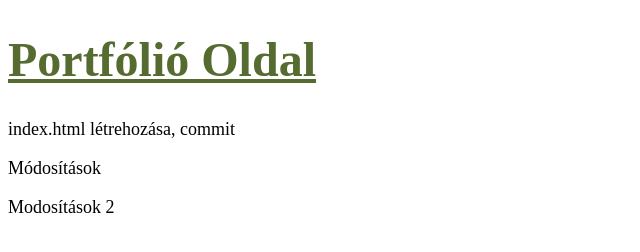
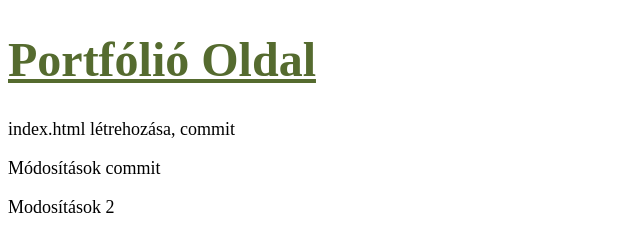
Before and after one commit to Kolyankovszky/PortfolioOldal, a plain HTML site: page index.html in a window 1280 px wide. Shown: the full height of the page, 0-640 px from the left. Drawn offline with Linux system fonts and the light colour scheme.

Commit message:
Hiba kijavítása

```diff
--- a/index.html
+++ b/index.html
@@ -10,7 +10,7 @@
 <body>
     <h1>Portfólió Oldal</h1>
     <p>index.html létrehozása, commit</p>
-    <p>Módosítások </p>
+    <p>Módosítások commit</p>
     <p>Modosítások 2</p>
 </body>
 </html>
```
